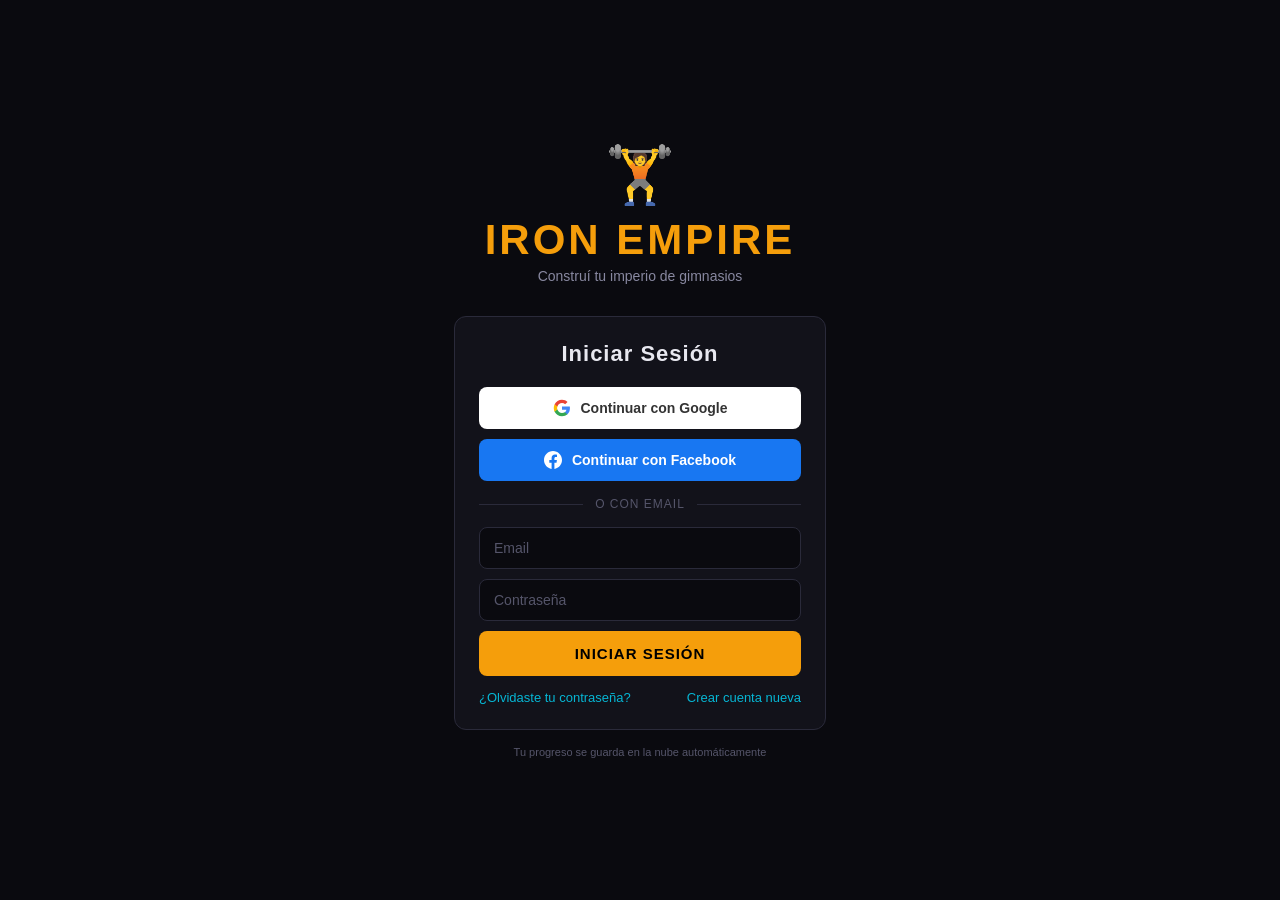
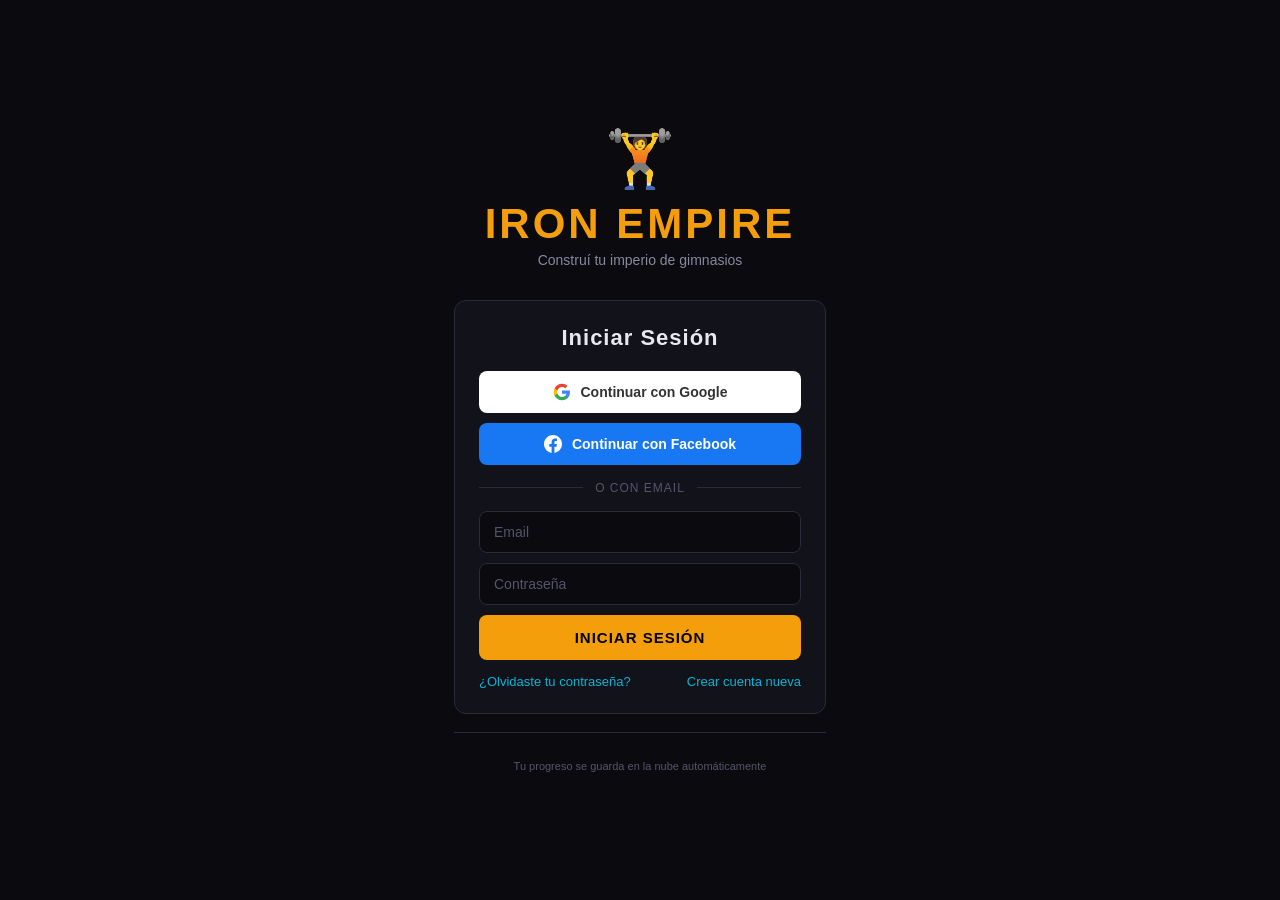

Mejoras de UX (review en vivo) + WIP de Grandes Torneos

--- a/css/styles.css
+++ b/css/styles.css
@@ -2730,7 +2730,7 @@ body::before {
 /* Member count indicator */
 .gym-member-count {
   position: absolute;
-  bottom: 6px; right: 10px;
+  bottom: 6px; left: 10px;
   z-index: 5;
   font-size: 11px;
   color: var(--text-dim);
@@ -3675,11 +3675,34 @@ body::before {
 
 .auth-guest {
   text-align: center;
+  margin-top: 18px;
+  padding-top: 18px;
+  border-top: 1px solid var(--border);
+}
+.auth-guest-btn {
+  width: 100%;
+  padding: 12px;
+  background: transparent;
+  border: 1px solid var(--border);
+  border-radius: 10px;
+  color: var(--text);
+  font-family: 'Barlow Condensed', sans-serif;
+  font-size: 15px;
+  font-weight: 600;
+  letter-spacing: 0.5px;
+  cursor: pointer;
+  transition: all 0.2s;
+}
+.auth-guest-btn:hover {
+  border-color: var(--accent);
+  background: rgba(245, 158, 11, 0.08);
+  color: var(--accent);
 }
 .auth-guest-note {
   color: var(--text-muted);
   font-size: 11px;
-  margin-top: 6px;
+  margin-top: 8px;
+  line-height: 1.4;
 }
 
 /* ===== ACCOUNT SETTINGS MODAL ===== */
@@ -4241,6 +4264,7 @@ body::before {
   text-align: right;
 }
 
+.champ-rename-form.hidden { display: none; }
 .champ-rename-form {
   display: flex;
   align-items: center;
@@ -4789,6 +4813,12 @@ body::before {
 }
 .champ-injury-banner { background: #ef444418; border: 1px solid #ef444455; }
 .champ-camp-banner   { background: #06b6d418; border: 1px solid #06b6d455; }
+
+.opp-setback-banner {
+  display: flex; align-items: center; gap: 12px;
+  padding: 10px 14px; border-radius: 10px; margin-bottom: 12px;
+  background: #ef444418; border: 1px solid #ef444455;
+}
 
 .grand-list { display: flex; flex-direction: column; gap: 14px; margin-bottom: 8px; }
 
